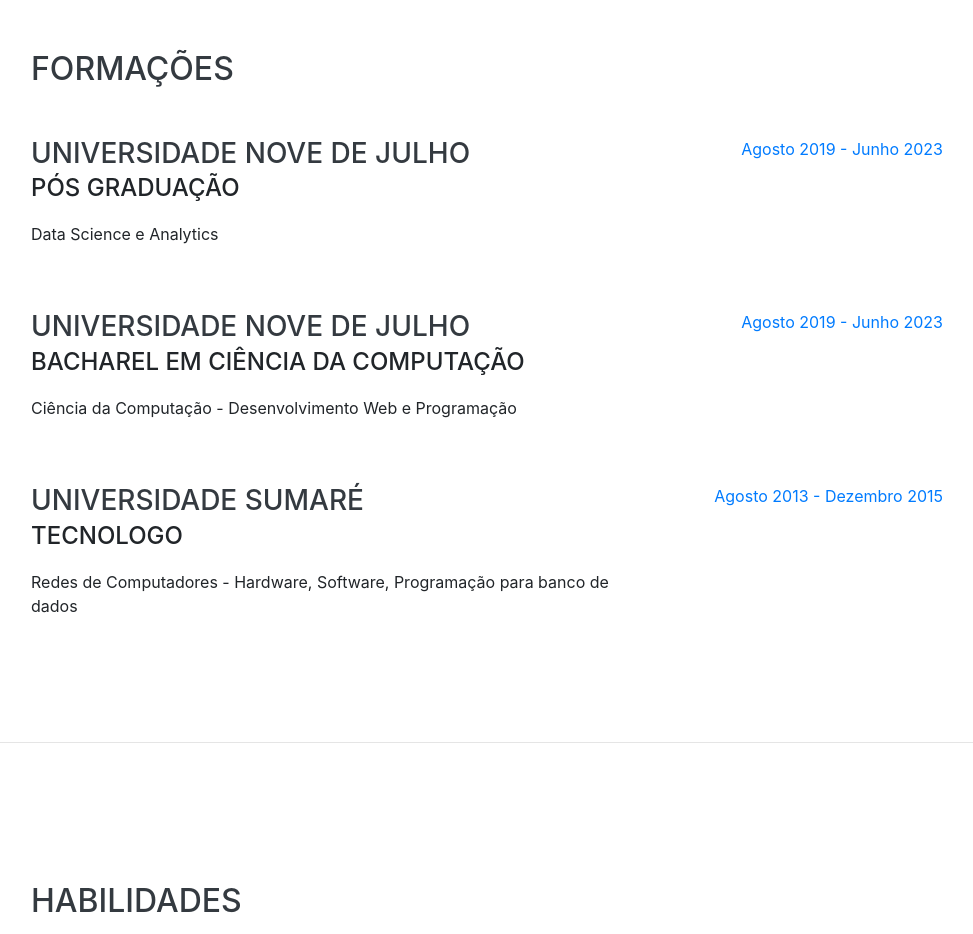
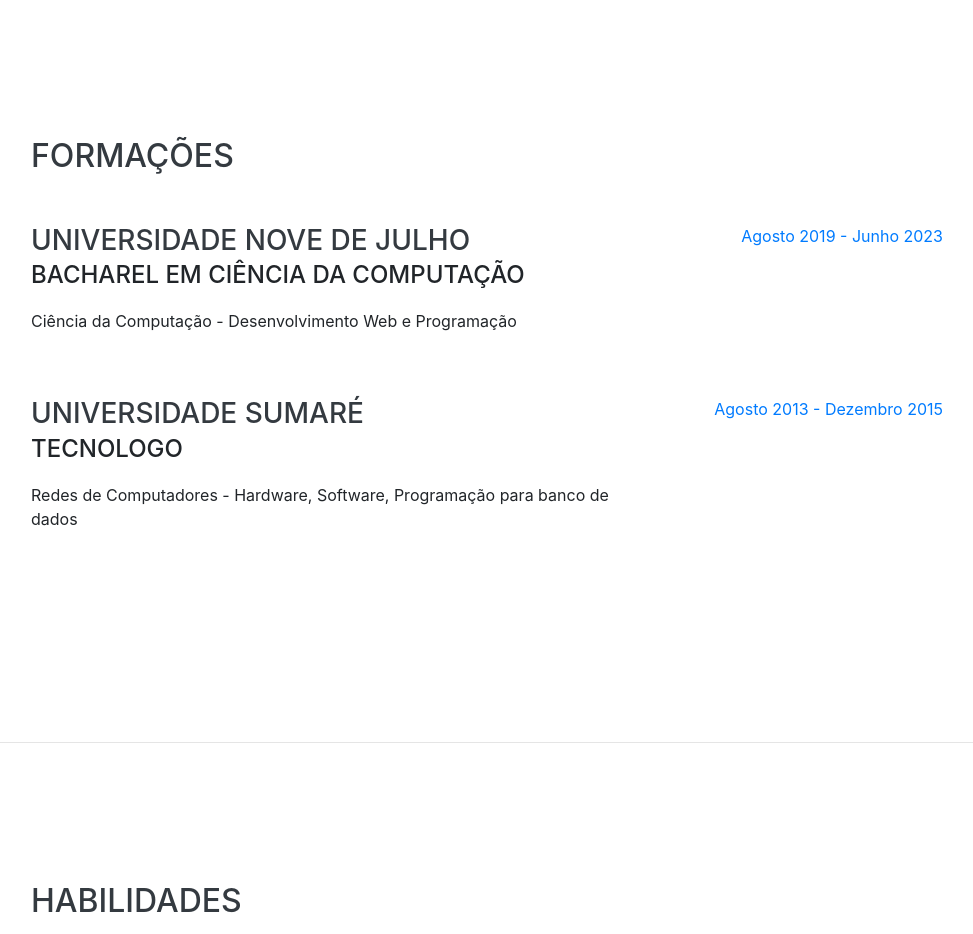
Before and after one commit to erik-oliveira-leao/Portfolio, a website with bundled scripts: page index.html in a window 1280 px wide. Shown: the part 1660-2594 px from the top of the page, without its empty margins (289-1262 px from the left). Built offline with nearby package versions, Linux system fonts and the light colour scheme; a web font is replaced by a local one.

Commit message:
Update index.html

```diff
--- a/index.html
+++ b/index.html
@@ -149,17 +149,6 @@
     <section class="resume-section p-3 p-lg-5 d-flex align-items-center" id="education">
       <div class="w-100">
         <h2 class="mb-5">Formações</h2>
-        <div class="resume-item d-flex flex-column flex-md-row justify-content-between mb-5">
-          <div class="resume-content">
-            <h3 class="mb-0">Universidade Nove de Julho</h3>
-            <div class="subheading mb-3">Pós Graduação</div>
-            <div>Data Science e Analytics</div>
-            <p></p>
-          </div>
-          <div class="resume-date text-md-right">
-            <span class="text-primary">Agosto 2019 - Junho 2023</span>
-          </div>
-        </div>
 
         <div class="resume-item d-flex flex-column flex-md-row justify-content-between mb-5">
           <div class="resume-content">
```
